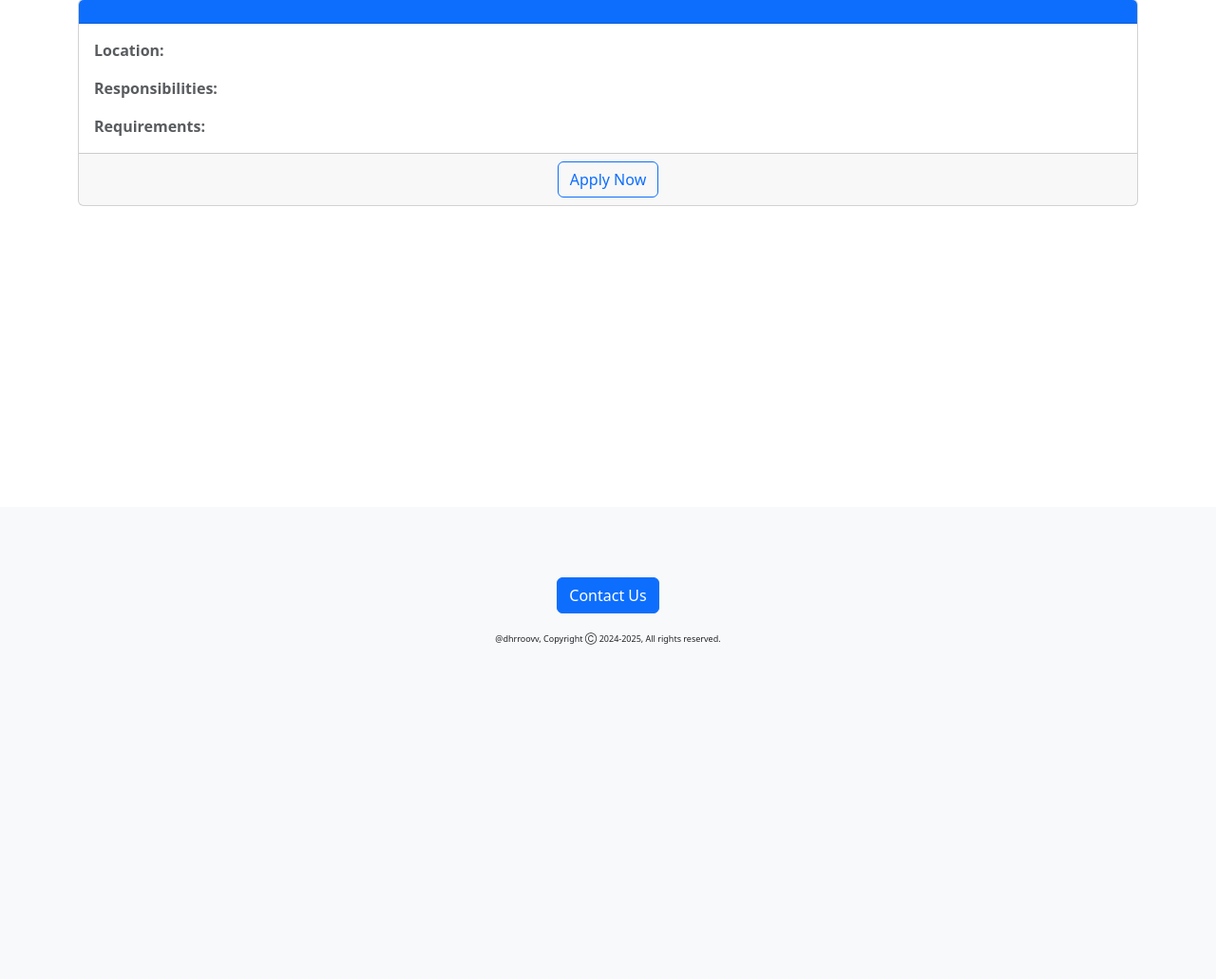
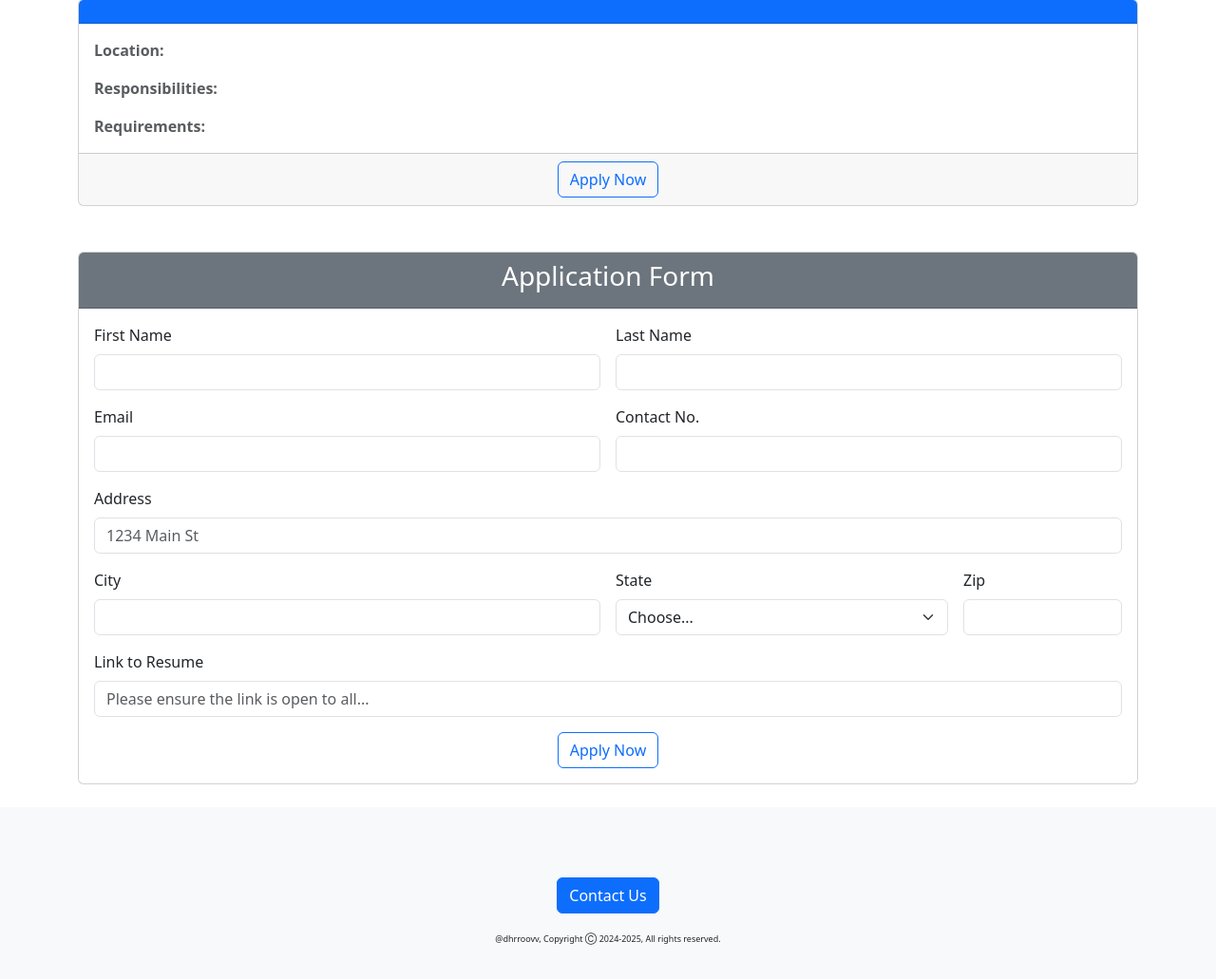
Before and after one commit to dhruv-yadav-nitj/Career-Website-Flask, a Flask app: template templates/jobpage.html in a window 1280 px wide. Shown: the part 85-1116 px from the top of the page at 95% size. Before the commit the page ends 764 px from the top, so only its background shows below. Run offline with Flask 3, Linux system fonts and the light colour scheme; the template is opened without the code that fills it, so the values that code supplies are empty.

Commit message:
added function -> save applications to db

```diff
--- a/app.py
+++ b/app.py
@@ -1,6 +1,6 @@
-from flask import Flask, render_template, jsonify
+from flask import Flask, render_template, jsonify, request
 from livereload import Server
-from database import load_job_from_db, load_this_job
+from database import load_job_from_db, load_this_job, send_data_db
 
 
 app = Flask(__name__)
@@ -24,3 +24,15 @@ def get_this_job(id):
         return "Not Found", 404
     else:
         return render_template('jobpage.html', job=job)
+
+
+@app.route('/jobs/<id>/apply', methods=['POST'])
+def send_this_data(id):
+    data = request.form
+    # send this data to db
+    send_data_db(id, data)
+    # send email about application received using some api
+    '''will do later'''
+    # show application success message
+    return render_template('final.html')
+    # return jsonify(data)
--- /dev/null
+++ b/templates/application.html
@@ -0,0 +1,52 @@
+<form class="row g-3" action="/jobs/{{job['id']}}/apply" method="post">
+    <div class="col-md-6">
+        <label for="firstname" class="form-label">First Name</label>
+        <input type="text" name="firstname" class="form-control" id="firstname">
+    </div>
+    <div class="col-md-6">
+        <label for="lastname" class="form-label">Last Name</label>
+        <input type="text" name="lastname" class="form-control" id="lastname">
+    </div>
+    <div class="col-md-6">
+        <label for="inputEmail4" class="form-label">Email</label>
+        <input type="email" name="email" class="form-control" id="inputEmail4">
+    </div>
+    <div class="col-md-6">
+        <label for="contact" class="form-label">Contact No.</label>
+        <input type="number" name="phone" class="form-control" id="contact">
+    </div>
+    <div class="col-12">
+        <label for="inputAddress" class="form-label">Address</label>
+        <input type="text" name="address1" class="form-control" id="inputAddress" placeholder="1234 Main St">
+    </div>
+    <div class="col-md-6">
+        <label for="inputCity" class="form-label">City</label>
+        <input type="text" name="city" class="form-control" id="inputCity">
+    </div>
+    <div class="col-md-4">
+        <label for="inputState" class="form-label">State</label>
+        <select id="inputState" name="state" class="form-select">
+            <option selected>Choose...</option>
+            <option>Uttar Pradesh</option>
+            <option>Delhi</option>
+            <option>Himachal Pradesh</option>
+            <option>Punjab</option>
+            <option>Karnataka</option>
+            <option>Maharashtra</option>
+            <option>Madhya Pradesh</option>
+            <option>Rajasthan</option>
+        </select>
+    </div>
+    <div class="col-md-2">
+        <label for="inputZip" class="form-label">Zip</label>
+        <input type="number" name="zip" class="form-control" id="inputZip">
+    </div>
+    <div class="col-12">
+        <label for="reslink" class="form-label">Link to Resume</label>
+        <input type="url" name="resumelink" class="form-control" id="reslink" placeholder="Please ensure the link is open to all...">
+    </div>
+    <!-- Submit Button -->
+    <div class="text-center">
+        <button type="submit" class="btn btn-outline-primary">Apply Now</button>
+    </div>
+</form>
--- a/templates/job-items.html
+++ b/templates/job-items.html
@@ -4,7 +4,7 @@
             <h4 style="color: rgb(120, 120, 120); margin-bottom: 2px;">{{job['title']}}</h4>
             <div><b>Location: </b>{{job['location']}}</div>
             {% if 'salary' in job %}
-            <div><b>Salary: </b>{{job['salary']}}</div>
+            <div><b>Salary: </b>{{job['salary']}} {{job['currency']}}</div>
             {% endif %}
             {% if 'experience' in job %}
             <div><b>Experience: </b>{{job['experience']}}</div>
--- a/templates/jobpage.html
+++ b/templates/jobpage.html
@@ -1,12 +1,15 @@
 <!DOCTYPE html>
 <html lang="en">
+
 <head>
     <meta charset="UTF-8">
     <meta name="viewport" content="width=device-width, initial-scale=1.0">
     <title>{{ job.title }}</title>
-    <link href="https://cdn.jsdelivr.net/npm/bootstrap@5.3.3/dist/css/bootstrap.min.css" rel="stylesheet" integrity="sha384-QWTKZyjpPEjISv5WaRU9OFeRpok6YctnYmDr5pNlyT2bRjXh0JMhjY6hW+ALEwIH" crossorigin="anonymous">
+    <link href="https://cdn.jsdelivr.net/npm/bootstrap@5.3.3/dist/css/bootstrap.min.css" rel="stylesheet"
+        integrity="sha384-QWTKZyjpPEjISv5WaRU9OFeRpok6YctnYmDr5pNlyT2bRjXh0JMhjY6hW+ALEwIH" crossorigin="anonymous">
     <style>
-        html, body {
+        html,
+        body {
             height: 100%;
         }
 
@@ -17,7 +20,8 @@
         }
 
         .content {
-            flex: 1; /* Makes this section take up the remaining space */
+            flex: 1;
+            /* Makes this section take up the remaining space */
         }
 
         footer {
@@ -26,6 +30,7 @@
         }
     </style>
 </head>
+
 <body>
     {% include 'navbar.html' %}
     <div class="container my-4 content">
@@ -66,7 +71,20 @@
                 </div>
             </div>
             <div class="card-footer text-center">
-                <button class="btn btn-outline-primary">Apply Now</button>
+                <a href="#application_form"><button class="btn btn-outline-primary">Apply Now</button></a>
+            </div>
+        </div>
+    </div>
+    <div id="application_form">
+        <div class="container my-4 content">
+            <div class="card">
+                <div class="card-header bg-secondary text-white text-center">
+                    <h3>Application Form</h3>
+                </div>
+
+                <div class="card-body">
+                    {% include 'application.html' %}
+                </div>
             </div>
         </div>
     </div>
@@ -74,4 +92,5 @@
         {% include 'footer.html' %}
     </footer>
 </body>
+
 </html>
```
Also changed, not shown: database.py (+29 -1 lines), templates/final.html (added, +43 -0 lines).
